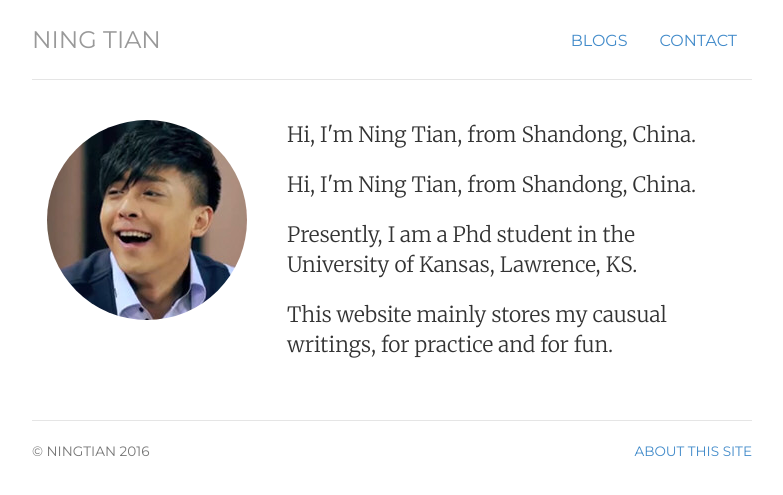
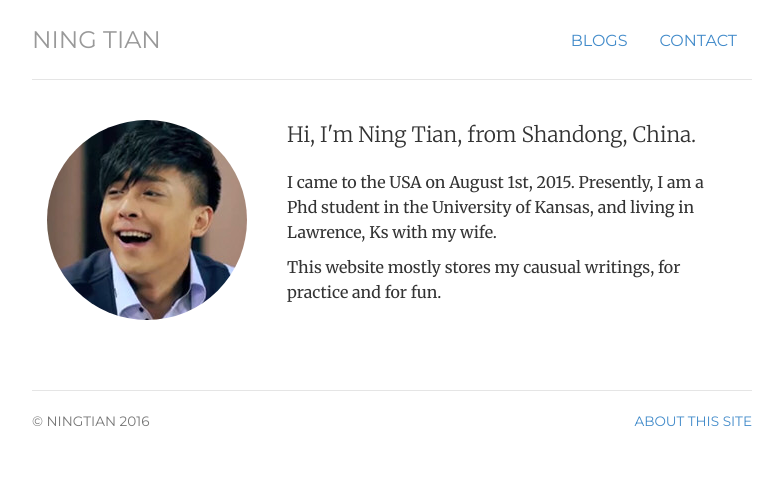
Before and after one commit to ningtian/ningtian.github.io, a Jekyll site: the page built from index.html, in a window 1280 px wide. Shown: the top 495 px of the page, without its empty margins (248-1031 px from the left). Built offline with Jekyll 4.4.1, drawn with Linux system fonts in a browser that asks for light colours.

Commit message:
Update index.html

```diff
--- a/index.html
+++ b/index.html
@@ -19,12 +19,10 @@ description: Ning Tian is a phd student living and working in Lawrence.
 
 	<p class="lead">Hi, I'm <span itemprop="name">Ning Tian, from Shandong, China. </span></p>
 
-		<p class="lead">Hi, I'm Ning Tian, from Shandong, China. </p>
-
-	<p class="lead"> <span itemprop="name">Presently, I am a Phd student in the University of Kansas, Lawrence, KS. </span></p>
+	<p> I came to the USA on August 1st, 2015. Presently, I am a Phd student in the University of Kansas, and living in Lawrence, Ks with my wife.
 
 
-        <p class="lead"> <span itemprop="name">This website mainly stores my causual writings, for practice and for fun. </span></p>
+        <p >This website mostly stores my causual writings, for practice and for fun. </p>
 
 	</div>
 </div>
```
